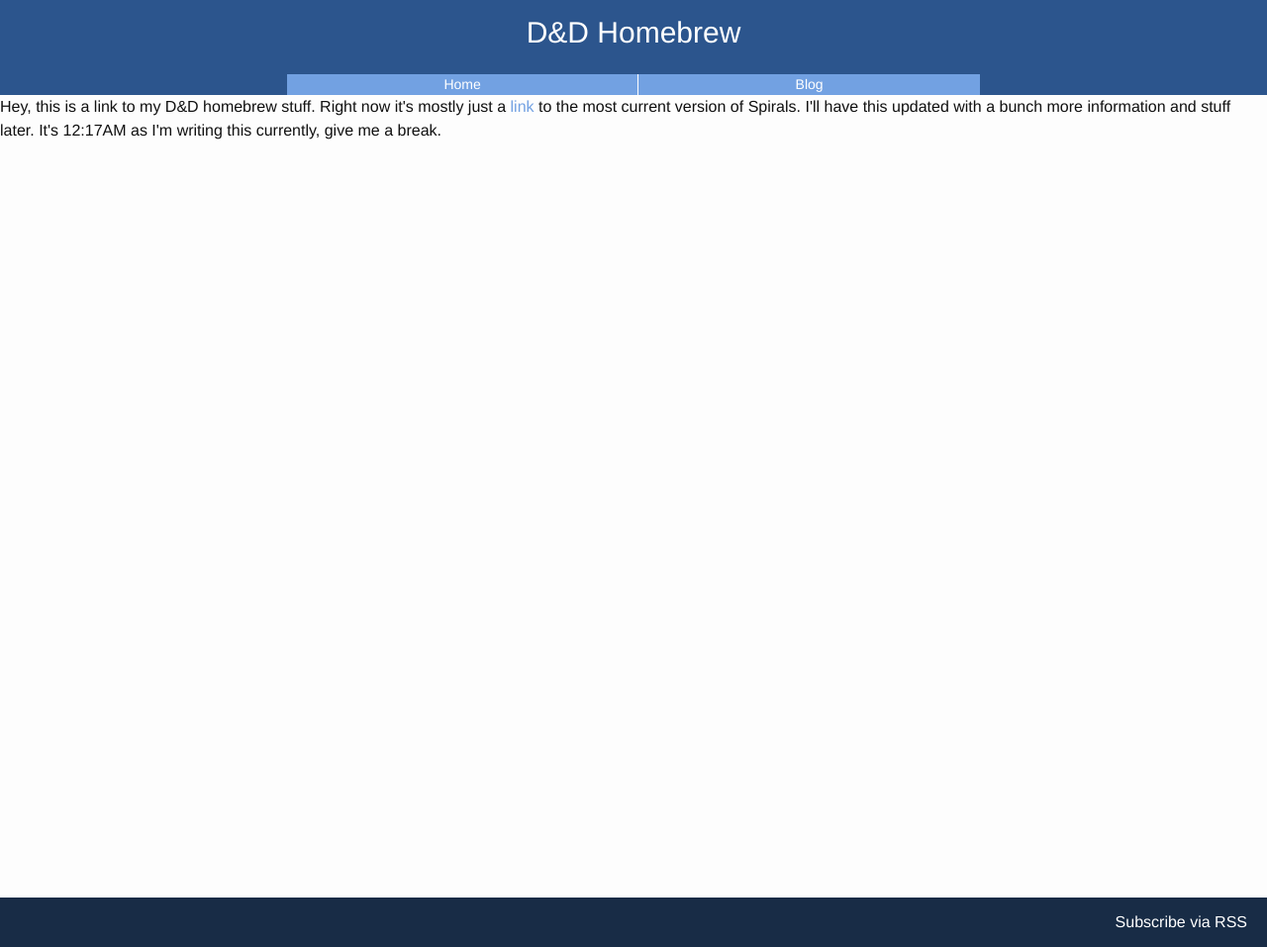
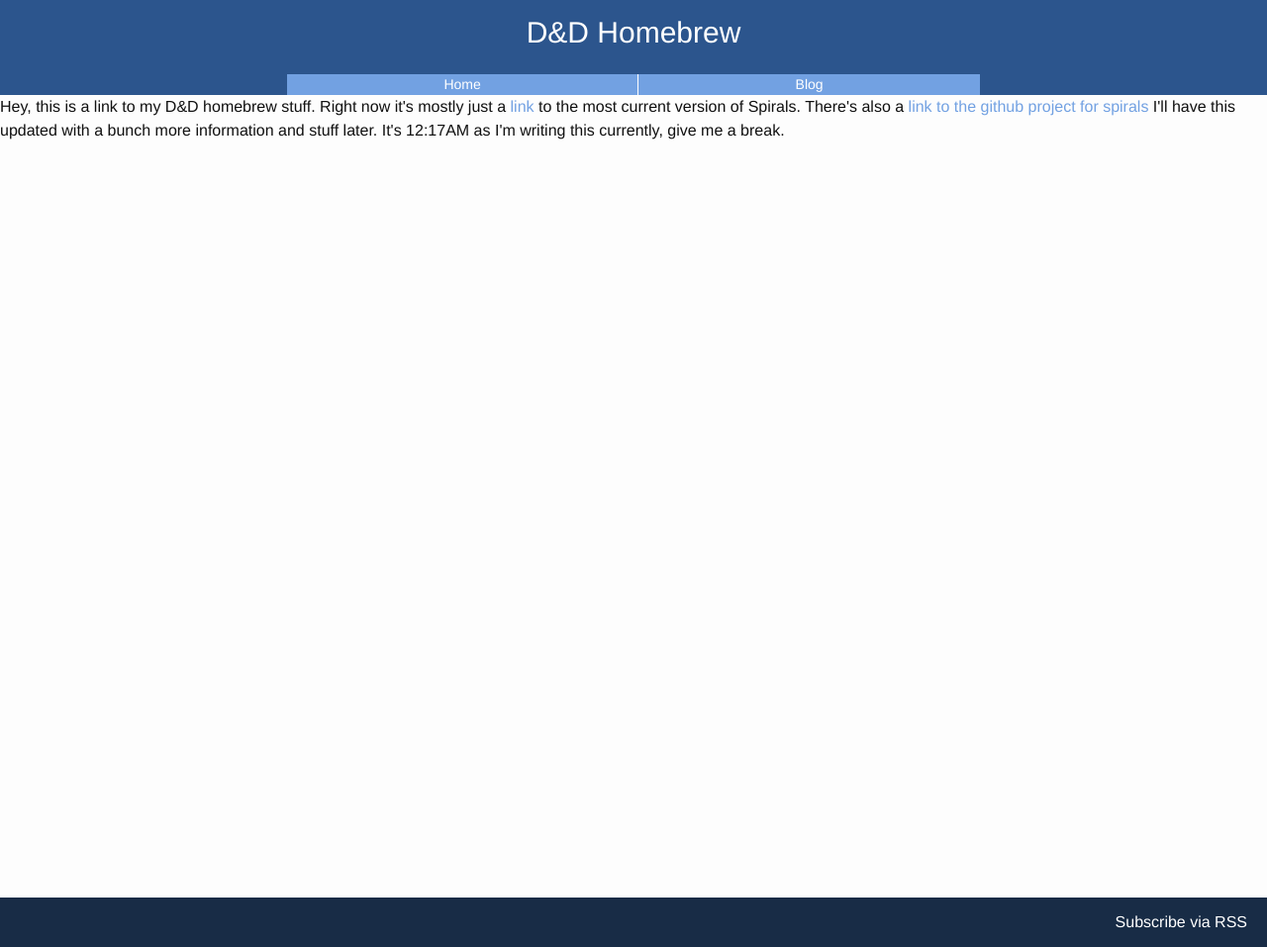
Before and after one commit to AnthonySuper/AnthonySuper.github.io, a Jekyll site: the page built from dnd/index.html, in a window 1280 px wide. Shown: the whole page at 99% size. Built offline with Jekyll 4.4.1, drawn with Linux system fonts in a browser that asks for light colours.

Commit message:
Better spirals links

```diff
--- a/dnd/index.html
+++ b/dnd/index.html
@@ -6,5 +6,6 @@ title: "D&amp;D Homebrew"
 
 Hey, this is a link to my D&amp;D homebrew stuff.
 Right now it's mostly just a <a href="spirals.pdf">link</a> to the most current version of Spirals.
+There's also a <a href="https://github.com/AnthonySuper/Spirals">link to the github project for spirals</a>
 I'll have this updated with a bunch more information and stuff later.
 It's 12:17AM as I'm writing this currently, give me a break.
```
